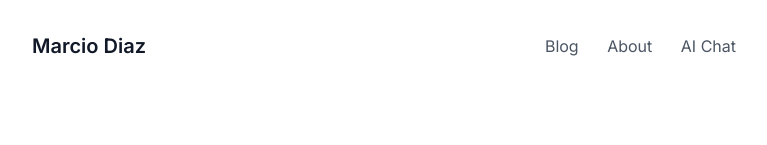
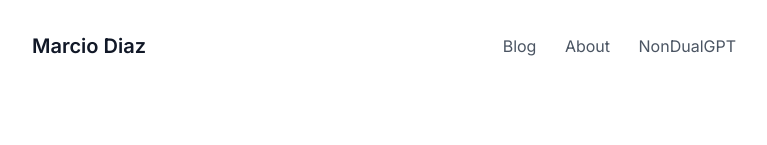
Before and after one commit to seerscode/website, a SvelteKit app: page / in a window 1280 px wide. Shown: the top 145 px of the page, without its empty margins (256-1023 px from the left). Built offline with nearby package versions, Linux system fonts and the light colour scheme.

Commit message:
change link

```diff
--- a/src/routes/+layout.svelte
+++ b/src/routes/+layout.svelte
@@ -13,7 +13,7 @@
         <div class="space-x-6">
           <a href="/blog" class="text-gray-600 hover:text-gray-900 transition duration-150">Blog</a>
           <a href="/about" class="text-gray-600 hover:text-gray-900 transition duration-150">About</a>
-          <a href="/chat" class="text-gray-600 hover:text-gray-900 transition duration-150">AI Chat</a>
+          <a href="/chat" class="text-gray-600 hover:text-gray-900 transition duration-150">NonDualGPT</a>
         </div>
       </nav>
     </div>
```
